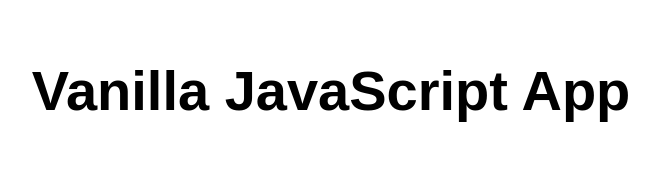
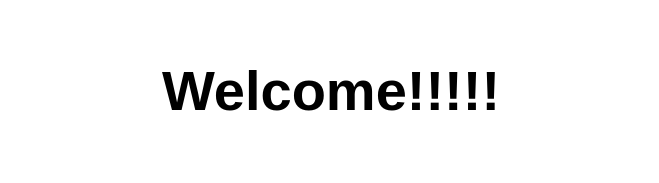
Before and after one commit to warzvne/my-first-static-web-app2, a website: page src/index.html in a window 1280 px wide. Shown: the whole page, without its empty margins (309-968 px from the left). Drawn offline with Linux system fonts and the light colour scheme.

Commit message:
Update index.html

```diff
--- a/src/index.html
+++ b/src/index.html
@@ -5,12 +5,12 @@
   <meta charset="UTF-8">
   <meta name="viewport" content="width=device-width, initial-scale=1.0">
   <link rel="stylesheet" href="styles.css">
-  <title>Vanilla JavaScript App</title>
+  <title>Hello!!!!!!!!!</title>
 </head>
 
 <body>
   <main>
-    <h1>Vanilla JavaScript App</h1>
+    <h1>Welcome!!!!!</h1>
   </main>
 </body>
 
```
